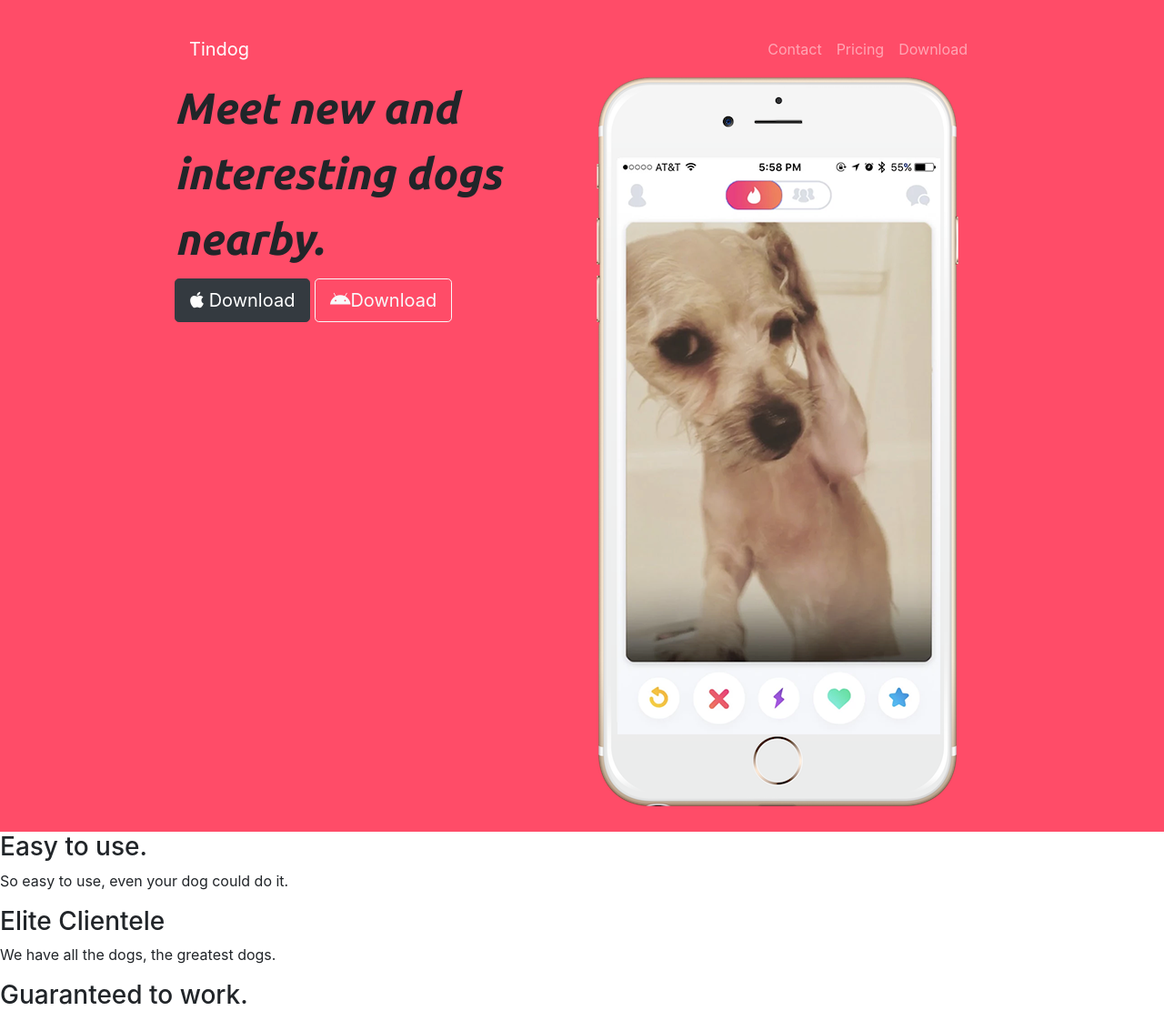
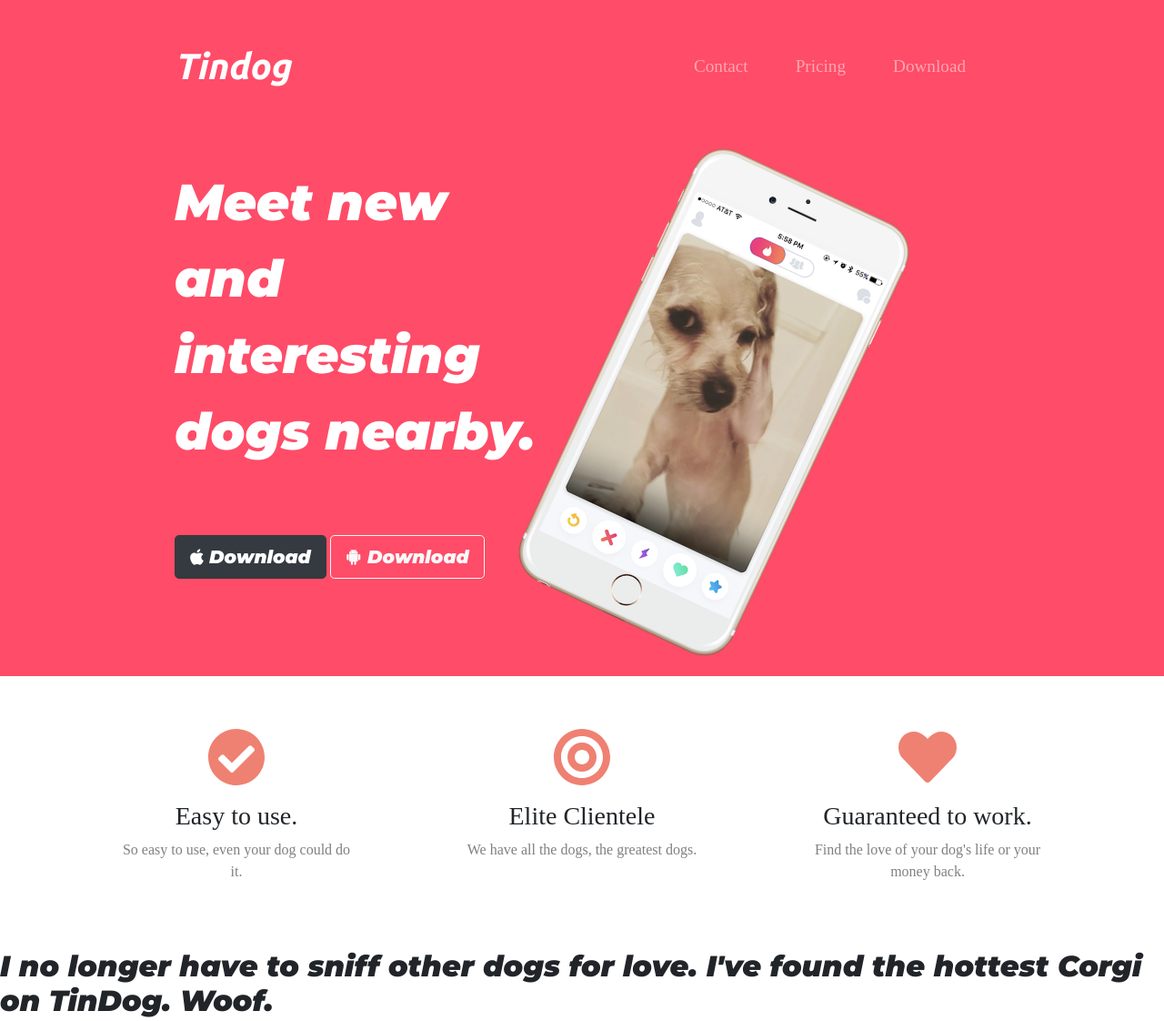
Before and after one commit to lakshyayadav/cv, a plain HTML site: page TinDog-Start-master/index.html in a window 1280 px wide. Shown: the top 1122 px of the page at 91% size. Drawn offline with nearby package versions, Linux system fonts and the light colour scheme.

Commit message:
style updated

```diff
--- a/TinDog-Start-master/css/styles.css
+++ b/TinDog-Start-master/css/styles.css
@@ -1,12 +1,56 @@
+body {
+  font-family: "Montserrat", sans-serif;
+}
 #title {
   background-color: #ff4c68;
+  color: #fff;
 }
-.container-fluid{
-    padding: 2% 15%;
+.container-fluid {
+  padding: 3% 15%;
 }
 h1 {
-  font-family: "Montserrat", sans-serif;
-  font-family: 'Ubuntu', sans-serif;
-  font-size: 3rem;
+  font-size: 3.5rem;
   line-height: 1.5;
 }
+.navbar {
+  padding: 0 0 4.5rem;
+}
+.navbar-brand {
+  font-family: "Ubuntu", sans-serif;
+  font-size: 2.5rem;
+  font-weight: bold;
+}
+.nav-item {
+  padding: 0px 18px;
+}
+.nav-item a {
+  font-size: 1.2rem;
+  font-family: "Montserrat-light";
+}
+.download-button {
+  margin: 4rem 0 0 0;
+}
+.tittle-img {
+  width: 60%;
+  transform: rotate(25deg);
+}
+#features {
+  text-align: center;
+}
+.features-box {
+  padding: 5%;
+}
+#features h3 {
+  font-family: "Montserrat-bold";
+}
+#features p {
+  color: gray;
+  font-family: "Montserrat-light";
+}
+.icon {
+  color: #ef8172;
+  margin-bottom: 1rem;
+}
+.icon:hover{
+  color: #ff4c68;
+}
--- a/TinDog-Start-master/index.html
+++ b/TinDog-Start-master/index.html
@@ -10,10 +10,11 @@
       crossorigin="anonymous"
     />
     <link rel="stylesheet" href="css/styles.css" />
-    <link
-      rel="stylesheet"
-      href="path/to/font-awesome/css/font-awesome.min.css"
-    />
+    <script
+      defer
+      src="https://use.fontawesome.com/releases/v5.0.7/js/all.js"
+    ></script>
+
     <link
       href="https://fonts.googleapis.com/css2?family=Ubuntu:ital,wght@1,700&display=swap"
       rel="stylesheet"
@@ -73,16 +74,23 @@
         <div class="row">
           <div class="col-lg-6">
             <h1>Meet new and interesting dogs nearby.</h1>
-            <button type="button" class="btn btn-dark btn-lg">
-              <i class="fa fa-apple"></i> Download
+            <button type="button" class="btn btn-dark btn-lg download-button">
+              <i class="fab fa-apple"></i> Download
             </button>
-            <button type="button" class="btn btn-outline-light btn-lg">
-              <i class="fa fa-android"></i>Download
+            <button
+              type="button"
+              class="btn btn-outline-light btn-lg download-button"
+            >
+              <i class="fab fa-android"></i> Download
             </button>
           </div>
 
           <div class="col-lg-6">
-            <img src="images/iphone6.png" alt="iphone-mockup" />
+            <img
+              class="tittle-img"
+              src="images/iphone6.png"
+              alt="iphone-mockup"
+            />
           </div>
         </div>
       </div>
@@ -91,14 +99,25 @@
     <!-- Features -->
 
     <section id="features">
+      <div class="container">
+        <div class="row">
+          <div class="features-box col-lg-4">
+            <i class="icon fa fa-check-circle fa-4x"></i>
             <h3>Easy to use.</h3>
             <p>So easy to use, even your dog could do it.</p>
-
+          </div>
+          <div class="features-box col-lg-4">
+            <i class="icon fa fa-bullseye fa-4x"></i>
             <h3>Elite Clientele</h3>
             <p>We have all the dogs, the greatest dogs.</p>
-
+          </div>
+          <div class="features-box col-lg-4">
+            <i class="icon fa fa-heart fa-4x"></i>
             <h3>Guaranteed to work.</h3>
             <p>Find the love of your dog's life or your money back.</p>
+          </div>
+        </div>
+      </div>
     </section>
 
     <!-- Testimonials -->
```
Lines whose indentation alone changed are shown as unchanged.
